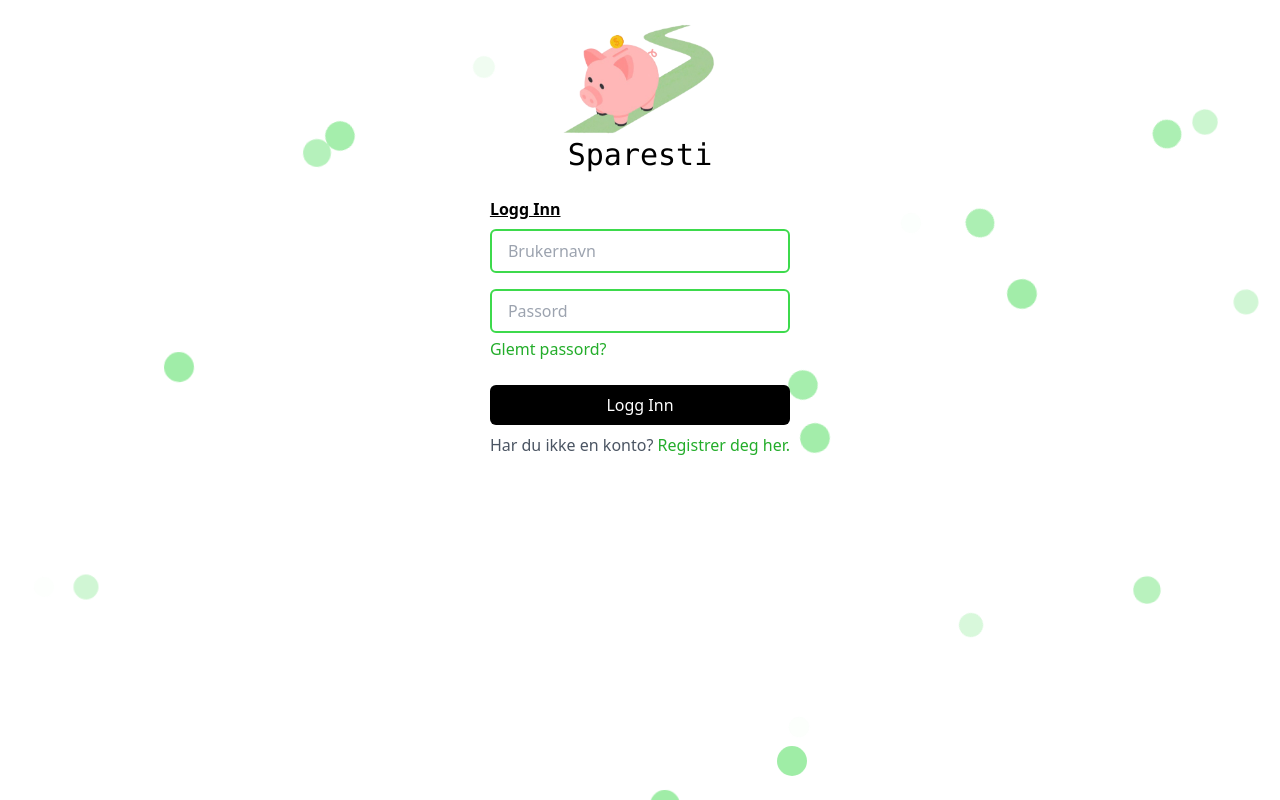
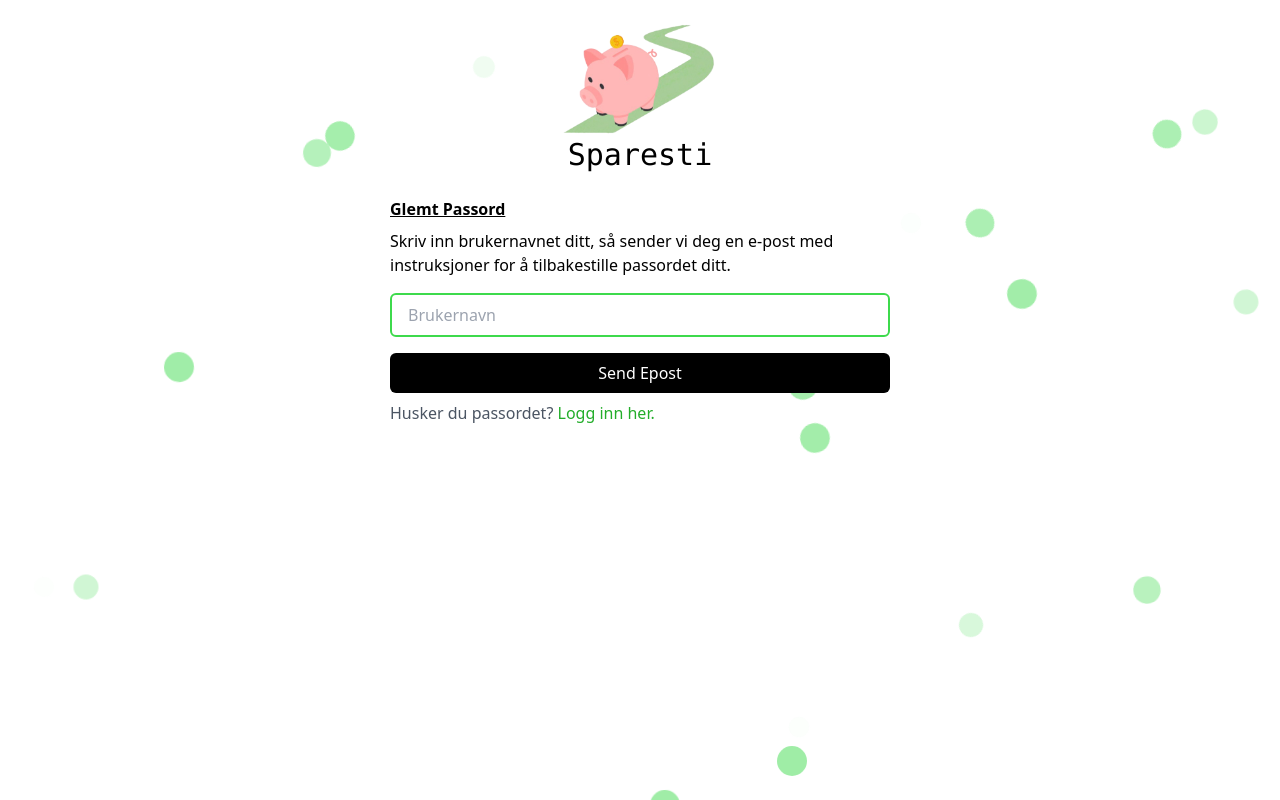
Before and after one commit to emilaastrom/Systemutvikling2-Frontend, a Next.js app: page /login in a window 1280 px wide. Both pictures are taken after a click on the element "Glemt passord?". Built offline with nearby package versions, Linux system fonts and the light colour scheme.

Commit message:
login-page: Created and implemented navigation to password-reset form

```diff
--- /dev/null
+++ b/src/app/components/auth/PasswordResetForm.tsx
@@ -0,0 +1,60 @@
+"use client";
+import React, { useState } from "react";
+import { motion } from "framer-motion";
+import { useRouter } from "next/navigation";
+import { useAuth } from "@/context/AuthContext";
+
+const LoginForm = ({setFormIndex}: {setFormIndex: (index: number) => void}) => {
+  const [username, setUsername] = useState("");
+  const [password, setPassword] = useState("");
+  const [errorMessage, setErrorMessage] = useState("");
+  const [isLoading, setIsLoading] = useState(false);
+
+  const handleSubmit = async (e: any) => {
+    e.preventDefault();
+    console.log("Send password reset email");
+  };
+
+  return (
+    <form onSubmit={handleSubmit} className="flex flex-col" style={{maxWidth: "500px"}}>
+      <h1 className="text-md underline font-bold mb-2 text-black">
+        Glemt Passord
+      </h1>
+      {errorMessage && (
+        <motion.div
+          initial={{opacity: 0}}
+          animate={{opacity: 1}}
+          className="text-red-500 mb-2"
+        >
+          {errorMessage}
+        </motion.div>
+      )}
+      <p className="mb-4">Skriv inn brukernavnet ditt, så sender vi deg en e-post med instruksjoner for å tilbakestille passordet ditt.</p>
+      <input
+        type="username"
+        placeholder="Brukernavn"
+        className="border-2 rounded-md border-primary-light text-black py-2 px-4 mb-4"
+        value={username}
+        onChange={(e) => setUsername(e.target.value)}
+        required
+      />
+      <button
+        type="submit"
+        className="bg-black text-white py-2 px-6 rounded-md hover:bg-gray-800 transition-colors duration-300"
+        disabled={isLoading}
+      >
+        {isLoading ? "Sender Epost..." : "Send Epost"}
+      </button>
+      <p className="text-gray-600 my-2">
+        Husker du passordet? <span
+        onClick={() => setFormIndex(0)}
+        className="text-primary-dark hover:underline cursor-pointer"
+      >
+          Logg inn her.
+        </span>
+      </p>
+    </form>
+  );
+};
+
+export default LoginForm;
--- a/src/app/components/auth/RegisterForm.tsx
+++ b/src/app/components/auth/RegisterForm.tsx
@@ -73,7 +73,7 @@ const RegisterForm = ({setFormIndex}: {setFormIndex: (index: number) => void}) =
                 Register
               </h1>
 
-              <div className="grid grid-flow-col grid-rows-3 grid-cols-2 gap-x-4">
+              <div className="grid grid-flow-row grid-rows-3 grid-cols-2 gap-x-4">
                 <input
                   type="username"
                   placeholder="Brukernavn"
@@ -83,7 +83,15 @@ const RegisterForm = ({setFormIndex}: {setFormIndex: (index: number) => void}) =
                   onChange={handleChange}
                   required
                 />
-
+                <input
+                  type="password"
+                  placeholder="Passord"
+                  name="password"
+                  className="border-2 border-primary-light text-black rounded-md py-2 px-4 mb-4"
+                  value={userData.password}
+                  onChange={handleChange}
+                  required
+                />
                 <input
                   type="text"
                   placeholder="Fornavn"
@@ -93,7 +101,6 @@ const RegisterForm = ({setFormIndex}: {setFormIndex: (index: number) => void}) =
                   onChange={handleChange}
                   required
                 />
-
                 <input
                   type="text"
                   placeholder="Etternavn"
@@ -103,7 +110,6 @@ const RegisterForm = ({setFormIndex}: {setFormIndex: (index: number) => void}) =
                   onChange={handleChange}
                   required
                 />
-
                 <input
                   type="email"
                   placeholder="Email"
@@ -113,23 +119,12 @@ const RegisterForm = ({setFormIndex}: {setFormIndex: (index: number) => void}) =
                   onChange={handleChange}
                   required
                 />
-
                 <input
                   type="text"
                   placeholder="Telefonnummer"
                   name="phone"
                   className="border-2 border-primary-light text-black rounded-md py-2 px-4 mb-4"
                   value={userData.phone}
-                  onChange={handleChange}
-                  required
-                />
-
-                <input
-                  type="password"
-                  placeholder="Passord"
-                  name="password"
-                  className="border-2 border-primary-light text-black rounded-md py-2 px-4 mb-4"
-                  value={userData.password}
                   onChange={handleChange}
                   required
                 />
--- a/src/app/login/page.tsx
+++ b/src/app/login/page.tsx
@@ -1,9 +1,11 @@
 "use client";
 import React, { useState, useEffect } from "react";
 import { motion } from "framer-motion";
-import { useAuth } from "@/context/AuthContext";
+import Image from "next/image";
 import LoginForm from "../components/auth/LoginForm";
 import RegisterForm from "../components/auth/RegisterForm";
+import PasswordResetForm from "@/app/components/auth/PasswordResetForm";
+
 type CircleProps = {
   left: string;
   top: string;
@@ -15,8 +17,6 @@ type CircleProps = {
   duration: number;
   delay: number;
 };
-import { ArrowPathIcon } from "@heroicons/react/16/solid";
-import Image from "next/image";
 
 const Login = () => {
   const [circleProps, setCircleProps] = useState<CircleProps[]>([]);
@@ -45,7 +45,7 @@ const Login = () => {
       case 1:
         return <RegisterForm setFormIndex={setFormIndex} />;
       case 2:
-        return <LoginForm setFormIndex={setFormIndex} />;
+        return <PasswordResetForm setFormIndex={setFormIndex} />;
       default:
         return null;
     }
```
